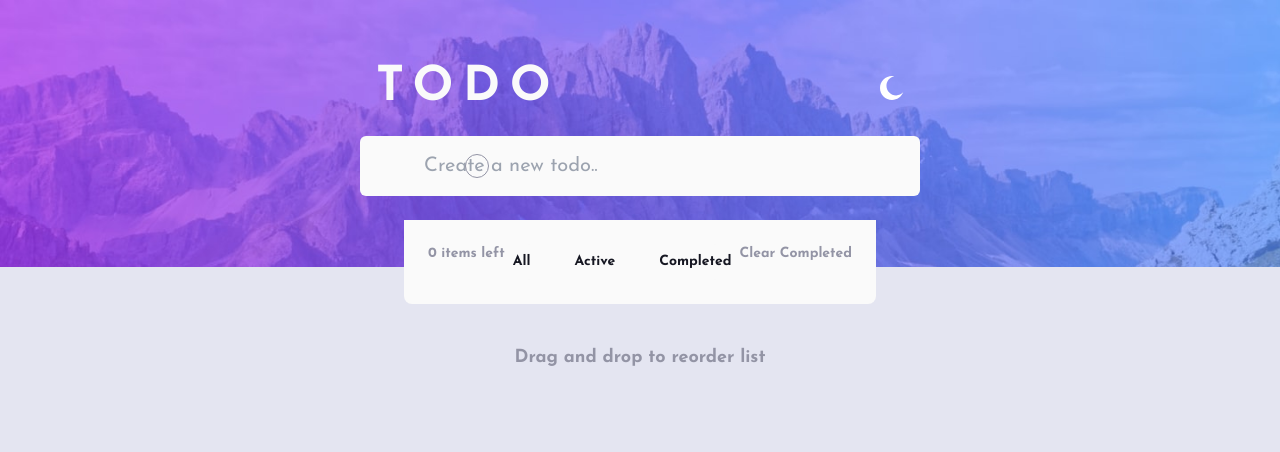
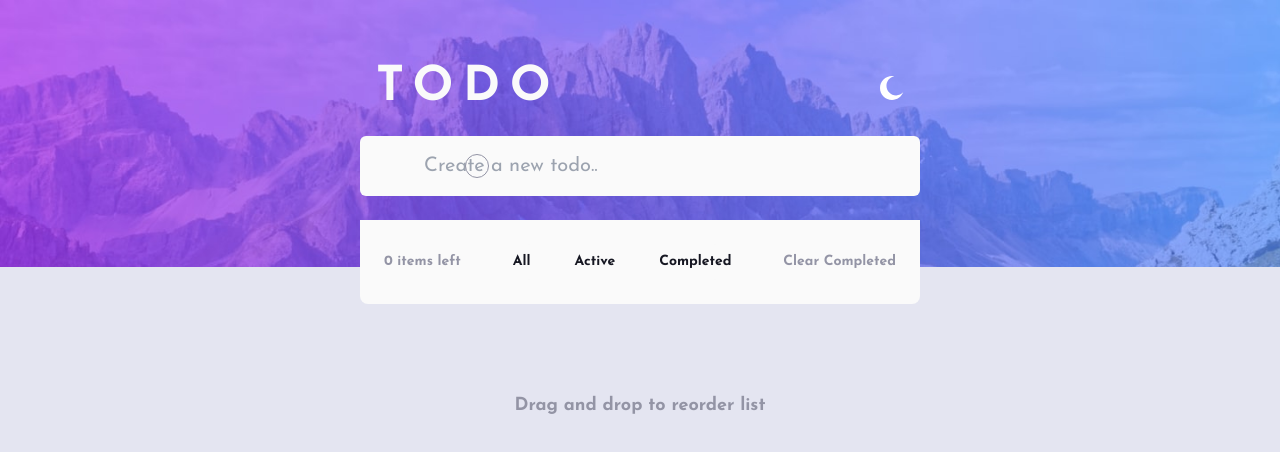
Before and after one commit to KyawZinThant22/TODOAPP, a React (Create React App) app: page / in a window 1280 px wide. Shown: the top 452 px of the page. Built offline with nearby package versions, Linux system fonts and the light colour scheme.

Commit message:
adjust Design

```diff
--- a/src/App.js
+++ b/src/App.js
@@ -30,13 +30,13 @@ function App() {
       <AddTodo />
       <ToDoList setDragItemID={setDragItemID} />
       <div
-        className="h-1/6 py-10 text-center"
+        className="h-1/6 mt-28 md:mt-12 py-10 text-center"
         onDrop={(e) => {
           onDrop(e, "complete");
         }}
         onDragOver={(e) => onDragOver(e)}
       >
-        <span className="text-lg text-center text-DarkGrayishBlue font-semibold">
+        <span className="text-lg text-center text-DarkGrayishBlue font-semibold ">
           Drag and drop to reorder list
         </span>
       </div>
--- a/src/components/Footer.jsx
+++ b/src/components/Footer.jsx
@@ -16,7 +16,7 @@ function Footer() {
     dispatch({ type: "FILTER_COMPLETED" });
   };
   return (
-    <div className="mt-8 md:mt-0 mx-auto w-10/12 ">
+    <div className="mt-8 md:mt-0 mx-auto w-10/12  ">
       <div
         className={`shadow-md md:shadow-none p-4 md:p-2 rounded-md font-semibold ${
           mode
--- a/src/components/ToDoList.jsx
+++ b/src/components/ToDoList.jsx
@@ -3,6 +3,7 @@ import Footer from "./Footer";
 import Checked from "../assets/svg/Whitecheck.svg";
 import Delete from "../assets/svg/icon-cross.svg";
 import React, { useContext, useState } from "react";
+
 
 function ToDoList({ setDragItemID }) {
   const { state, dispatch } = useContext(Store);
@@ -33,7 +34,7 @@ function ToDoList({ setDragItemID }) {
         {task.map((task, index) => {
           return (
             <div
-              className={`cursor-pointer text-xl w-full p-4 md:text-xl ${
+              className={`cursor-pointer text-xl w-full p-4 md:text-x md:w-[35rem] ${
                 mode
                   ? "bg-VeryDarkDesaturatedBlue text-LightGrayishBlue"
                   : "bg-VeryLightGray text-VeryDarkBlue"
@@ -46,7 +47,7 @@ function ToDoList({ setDragItemID }) {
             >
               <div className="flex space-x-6 items-center">
                 <img
-                  src={task.check ? Checked : "Unchecked"}
+                  src={task.check ? Checked : Checked}
                   onClick={() => toggleCheck(task.id)}
                   alt=""
                   className={`ml-2 left-[52px] md:left-[38%] border rounded-full z-10 ${
@@ -81,7 +82,7 @@ function ToDoList({ setDragItemID }) {
             mode
               ? "bg-VeryDarkDesaturatedBlue text-LightGrayishBlue"
               : "bg-VeryLightGray text-DarkGrayishBlue"
-          } text-sm flex justify-between rounded-b-lg p-6 font-semibold`}
+          } text-sm flex justify-between rounded-b-lg p-6 font-semibold items-center md:w-[35rem]`}
         >
           <span>
             {
--- a/tailwind.config.js
+++ b/tailwind.config.js
@@ -28,7 +28,7 @@ module.exports = {
         "mobile-dark": "url('/src/assets/images/bg-mobile-dark.jpg')",
         "mobile-light": "url('/src/assets/images/bg-mobile-light.jpg')",
         "gradient-check": "linear-gradient(to right, #55DDFF, #C058F3);",
-        "gradient-uncheck": "linear-gradient(to right, #000, #000);",
+        // "gradient-uncheck": "linear-gradient(to right, #000, #000);",
       }),
     },
   },
```
Also changed, not shown: src/assets/svg/icon-check.svg (deleted).
